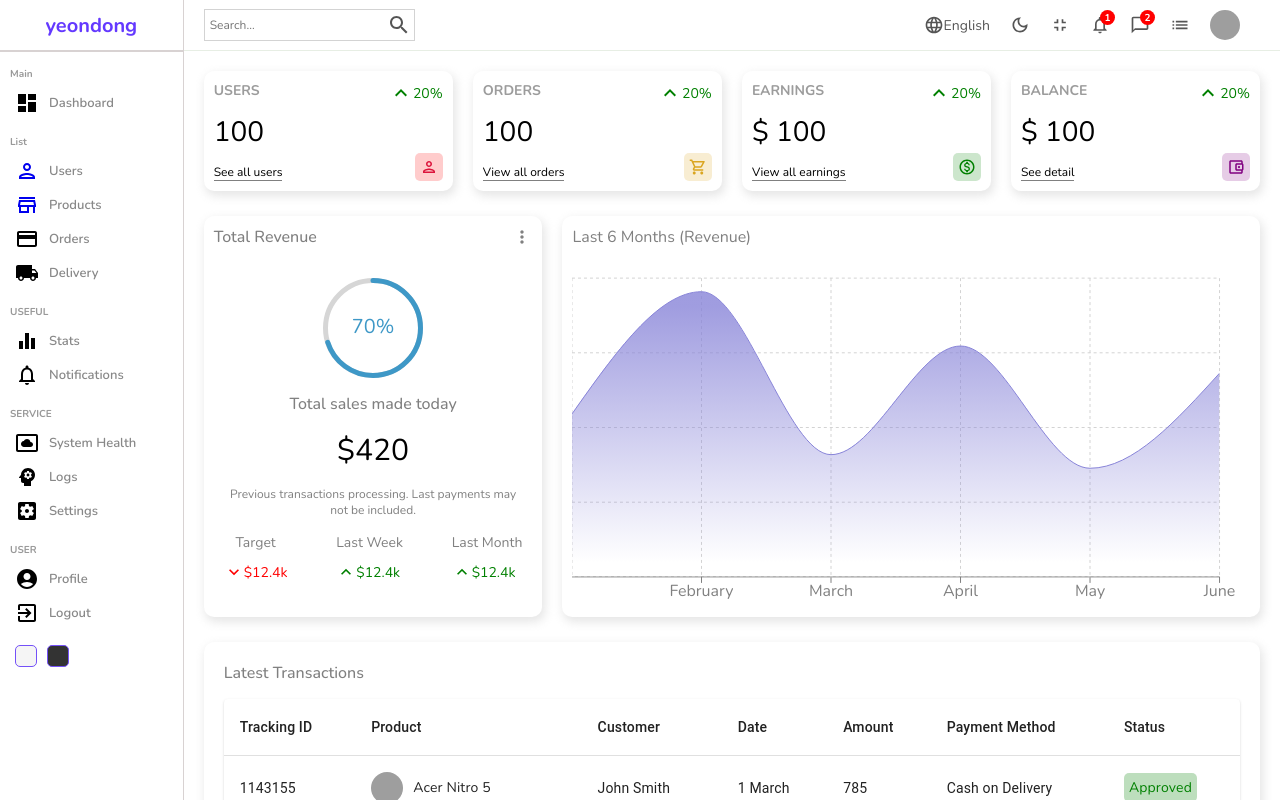
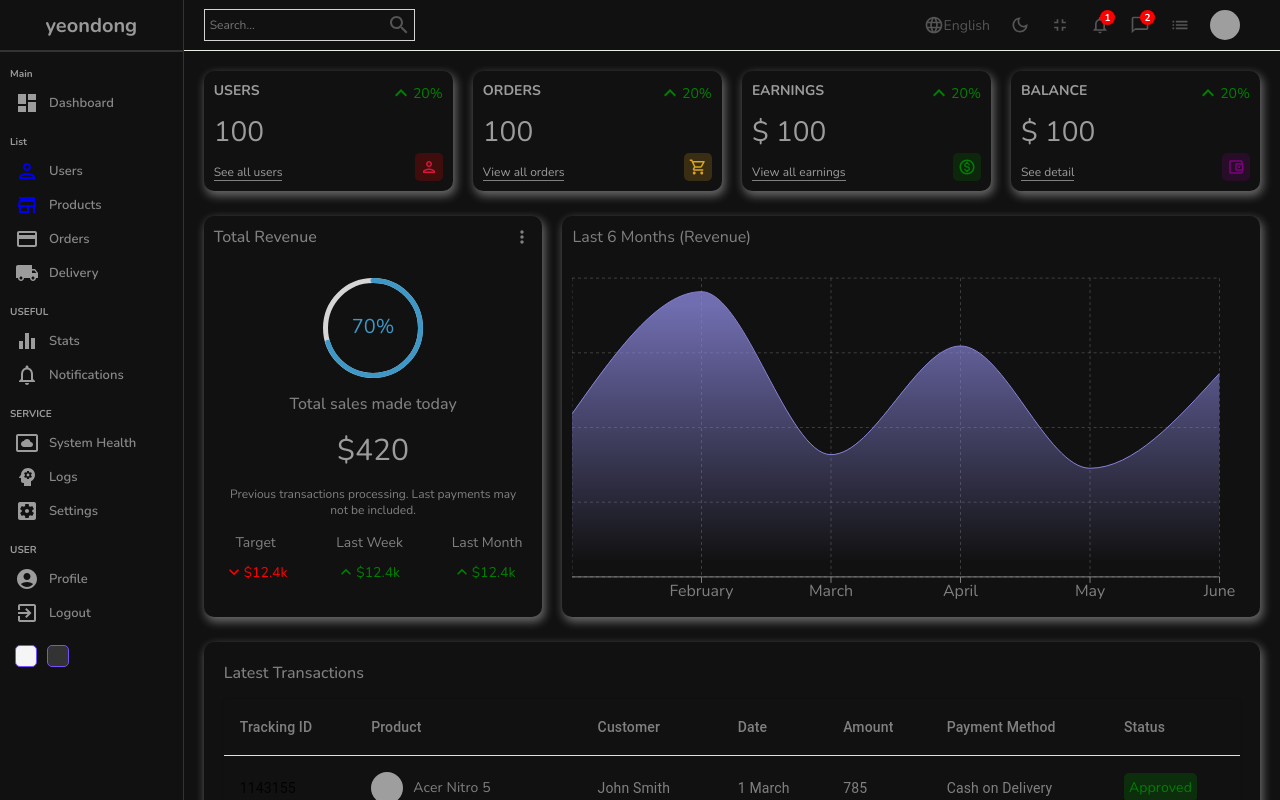
Before and after one commit to YEONDG/React_Admin_Panel, a React (Create React App) app: page / in a window 1280 px wide. Shown: the top 800 px of the page. Built offline with nearby package versions, Linux system fonts and the light colour scheme; grey boxes are pictures that could not be loaded.

Commit message:
다크모드 css 구현

```diff
--- a/src/App.js
+++ b/src/App.js
@@ -5,10 +5,11 @@
 import New from "./pages/new/New";
 import { BrowserRouter, Routes, Route } from "react-router-dom";
 import { productInputs, userInputs } from "./formSource";
+import "./style/dark.scss";
 
 function App() {
   return (
-    <div className="App">
+    <div className="app dark">
       <BrowserRouter>
         <Routes>
           <Route path="/">
--- a/src/components/datatable/Datatable.jsx
+++ b/src/components/datatable/Datatable.jsx
@@ -30,6 +30,7 @@
         </Link>
       </div>
       <DataGrid
+        className="datagrid"
         rows={userRows}
         columns={userColumns.concat(actionColumn)}
         pageSize={9}
--- a/src/components/sidebar/Sidebar.jsx
+++ b/src/components/sidebar/Sidebar.jsx
@@ -46,6 +46,7 @@
             <CreditCardIcon />
             <span>Orders</span>
           </li>
+
           <li>
             <LocalShippingIcon />
             <span>Delivery</span>
--- a/src/components/sidebar/sidebar.scss
+++ b/src/components/sidebar/sidebar.scss
@@ -58,7 +58,10 @@
                     color: #888;
                     margin-left: 10px;
                 }
+
             }
+
+
         }
     }
 
--- /dev/null
+++ b/src/style/dark.scss
@@ -0,0 +1,69 @@
+.app.dark{
+    background-color: #111;
+    color: rgb(156, 156, 156);
+
+    .chartGrid{
+        stroke: rgba(228, 228, 228, 0.219);
+    }
+
+    .table{
+        background-color: #111;
+
+        .tableCell{
+            color: gray;
+        }
+    }
+
+    .navber{
+        color: #999;
+        border-color: #333;
+
+        .search{
+            border-color: gray;
+        }
+    }
+
+    .sidebar{
+        background-color: #111;
+        border-color: #333;
+
+        .top{
+            .logo{
+                color: #999;
+            }
+        }
+        hr{
+            border-color: #333;
+        }
+
+        ul{
+            li{
+                &:hover{
+                    background-color: #333;
+                }
+
+                .icon{
+                    color: #999;
+                }
+            }
+        }
+    }
+
+    .datatable{
+        .datagrid{
+            color: gray;
+            border: none;
+
+            .viewButton,
+            .deleteButton,
+            .cellWithStatus{
+                color: gray;
+                border: none;
+            }
+        }
+    }
+
+    input{
+        background-color: transparent;
+    }
+}
```
